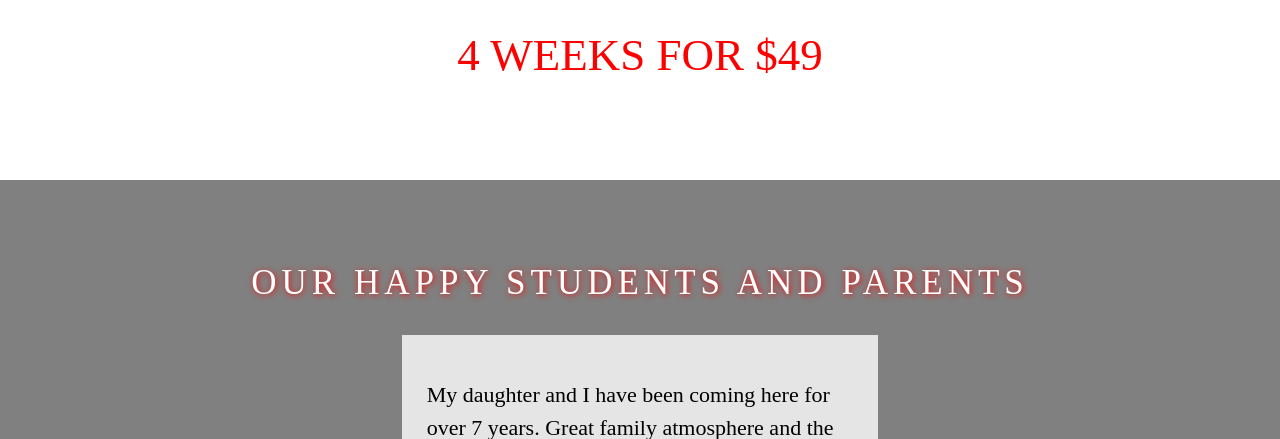
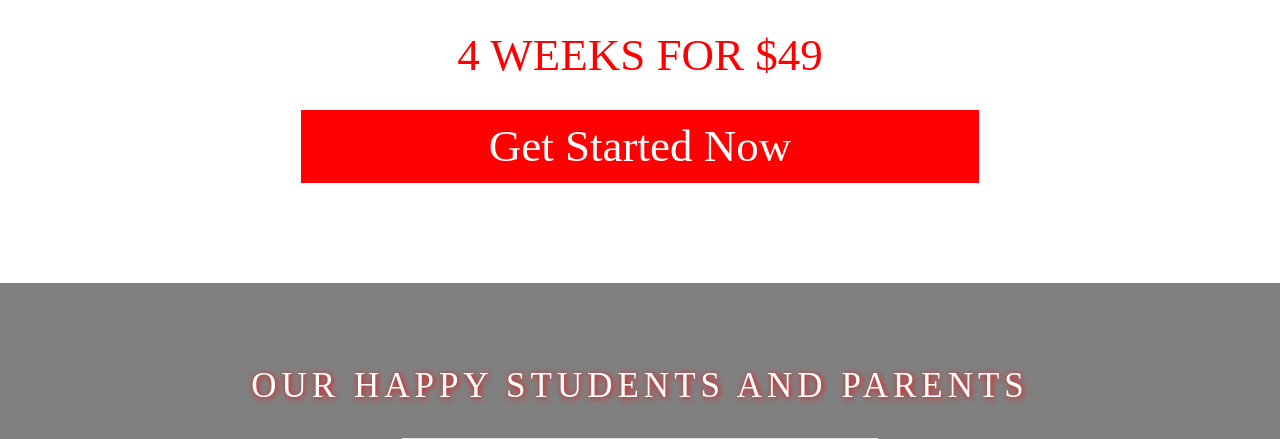
Before and after one commit to AdamMattas/noah_ata, a PHP site: page / in a window 1280 px wide. Shown: the part 3043-3482 px from the top of the page. Run offline with PHP 8.4, Linux system fonts and the light colour scheme; some libraries are stand-ins or nearby versions.

Commit message:
added call to action button that moves to form

```diff
--- a/css/style1.css
+++ b/css/style1.css
@@ -551,7 +551,7 @@ html,body {
 .article-wrapper p, .form-wrapper p {
     font-family: proxima-nova-1;
     font-weight: 400;
-    color: #000;
+    color: #000000;
     font-size: 17px;
     line-height: 30px;
 }
@@ -701,6 +701,30 @@ html,body {
 
 .vid-subtitle {
     font-size: 45px;
+}
+
+#action-button > div {
+    position: relative;
+    margin: 0 auto;
+    max-width: 620px;
+    padding: 10px 25px 10px 25px;
+    border: 4px solid #f00;
+    background-color: #f00;
+    color: #ffffff;
+    font-family: ff-dax-compact-web-pro-1;
+    font-size: 45px;
+    font-weight: 400;
+    text-align: center;
+    cursor: pointer;
+}
+
+#action-button > div:hover {
+    background-color: #ffffff;
+    color: #f00;
+}
+
+.text-dec-none {
+    text-decoration: none;
 }
 
 .vid-player {
--- a/index.html
+++ b/index.html
@@ -128,7 +128,7 @@
       </div>
     </div>
 
-    <div class="span6 span-form">
+    <div id="form-section-target" class="span6 span-form">
       <div class="form-wrapper">
         <div id="ctl01_parentheaderdiv" class="mod-header">
           <h3 class="form-title">4 WEEKS FOR $49</h3>
@@ -139,7 +139,7 @@
           <div class="row">
               <div class="span6 float-left">
                 <label>*First Name</label>
-                <input type="text" name="first_name" class="watermark" required />
+                <input id="first-name" type="text" name="first_name" class="watermark" required />
               </div>
               <div class="span6 float-left">
                 <label>*Last Name</label>
@@ -273,6 +273,7 @@
       <iframe src="https://www.youtube.com/embed/7M56s5gRAPM?rel=0" frameborder="0" allowfullscreen></iframe>
     </div>
     <h1 class="vid-title vid-subtitle">4 WEEKS FOR $49</h1>
+    <a id="action-button" class="text-dec-none"><div>Get Started Now</div></a>
   </div>
 </div>
 <!--video end-->
@@ -379,6 +380,13 @@ $(document).ready(function() {
     $("#mob-programs-subs").toggle();
   });
 
+  $('#action-button').click(function() {
+    $('html, body').animate({
+        scrollTop: $("#form-section-target").offset().top - 125
+    }, 500);
+    $('#first-name').focus();
+  });
+
 
   //rotation speed and timer
   var speed = 5000;
@@ -465,7 +473,6 @@ function rotate() {
 
   }
 
-  console.log(successUrl);
   if(successUrl) {
     alert('Email sent successfully.')
   }
```
